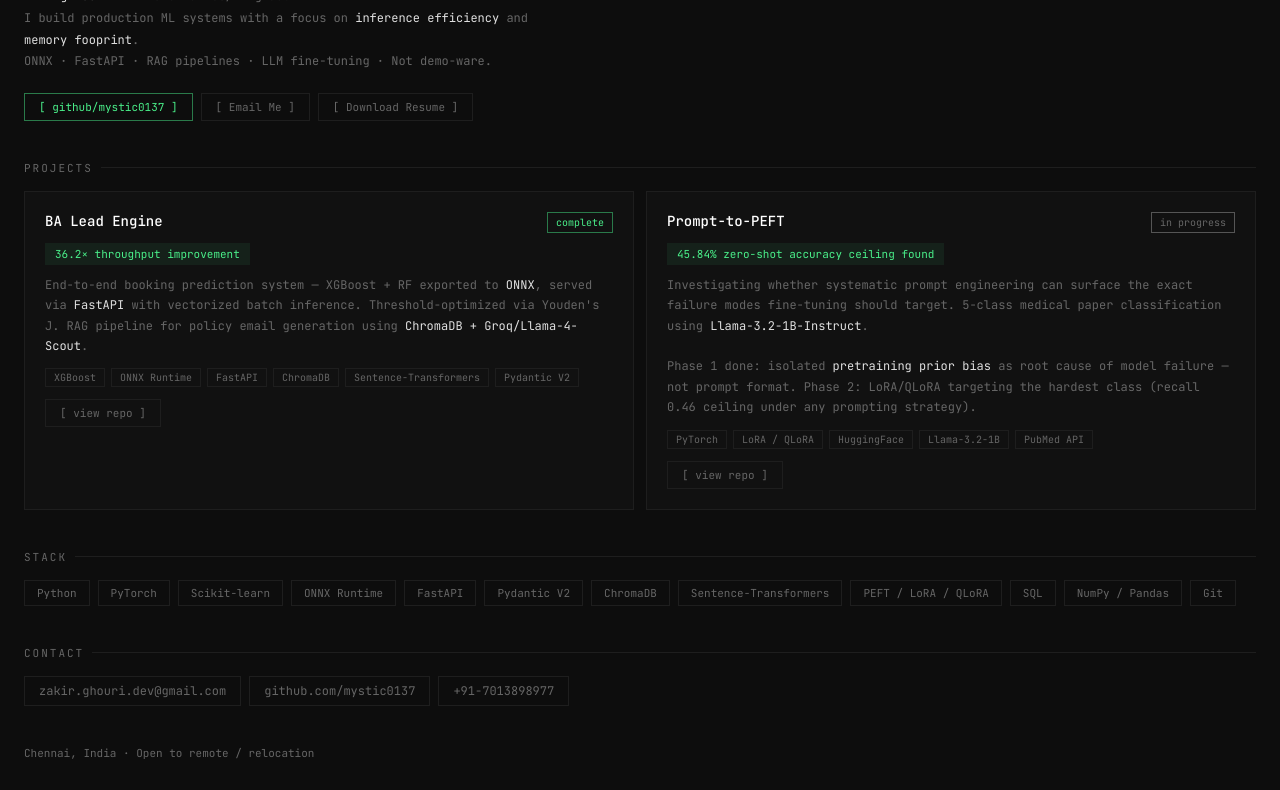
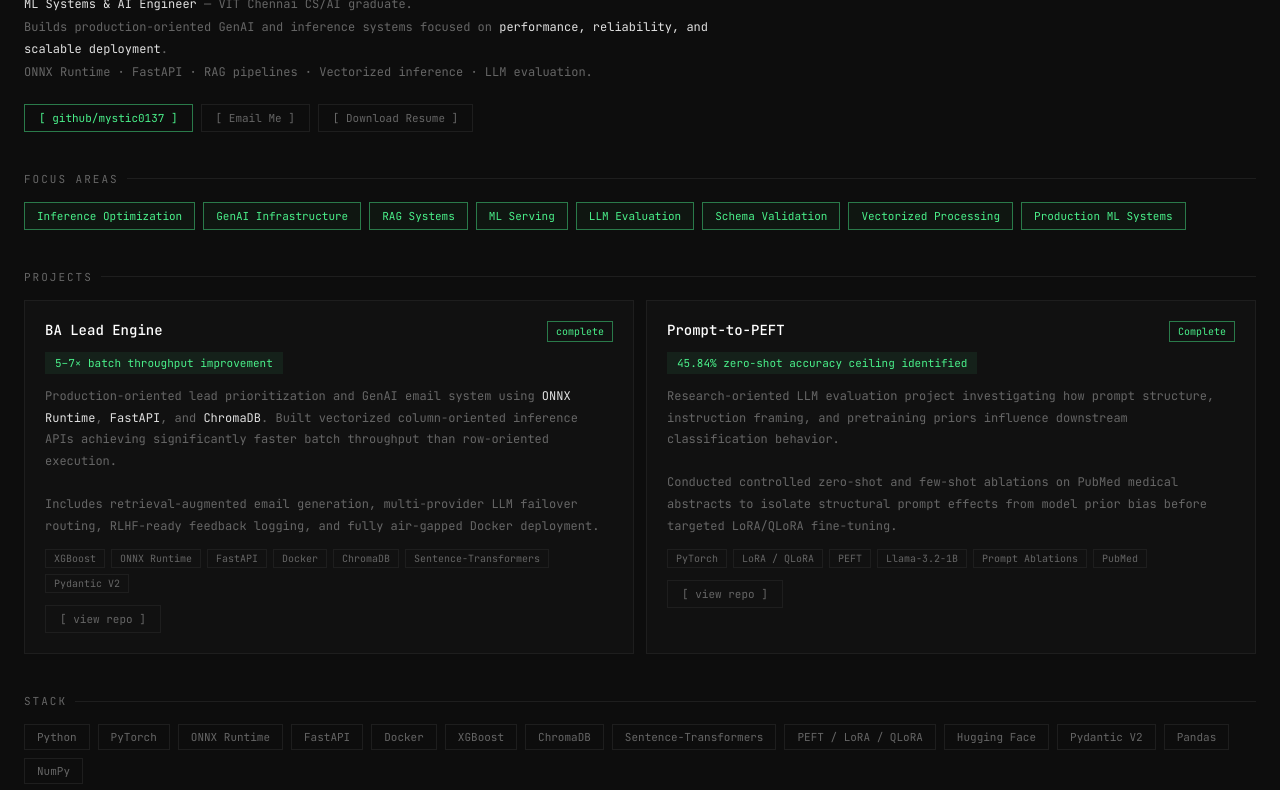
Before and after one commit to mystic0137/mystic0137.github.io, a plain HTML site: page index.html in a window 1280 px wide. Shown: the part 138-928 px from the top of the page. Drawn offline with Linux system fonts and the light colour scheme.

Commit message:
Updated porfolio website

```diff
--- a/index.html
+++ b/index.html
@@ -1,126 +1,447 @@
-
 <style>
   @import url('https://fonts.googleapis.com/css2?family=JetBrains+Mono:wght@400;500&display=swap');
-  *{box-sizing:border-box;margin:0;padding:0}
-  :root{--green:#4af08a;--dimgreen:#2a7a4a;--bg:#0d0d0d;--surface:#111;--border:#1e1e1e;--text:#e0e0e0;--muted:#666;--mono:'JetBrains Mono',monospace}
-  .wrap{background:var(--bg);color:var(--text);font-family:var(--mono);font-size:13px;padding:2rem 1.5rem;width:100%;max-width:none;margin:0;min-height:100vh;box-sizing:border-box}
-  .prompt{color:var(--green);font-size:12px;margin-bottom:2rem;display:flex;align-items:center;gap:8px}
-  .prompt::before{content:'>';color:var(--dimgreen)}
-  .blink{display:inline-block;width:8px;height:14px;background:var(--green);animation:blink 1s step-end infinite;vertical-align:middle}
-  @keyframes blink{0%,100%{opacity:1}50%{opacity:0}}
-  .section{margin-bottom:2.5rem}
-  .sec-label{color:var(--muted);font-size:11px;letter-spacing:2px;text-transform:uppercase;margin-bottom:1rem;display:flex;align-items:center;gap:8px}
-  .sec-label::after{content:'';flex:1;height:1px;background:var(--border)}
-  .hero-name{font-size:clamp(20px,4vw,32px);font-weight:500;color:#fff;line-height:1.2;margin-bottom:6px}
-  .hero-name span{color:var(--green)}
-  .hero-sub{color:var(--muted);font-size:12px;line-height:1.8;max-width:520px}
-  .hero-sub b{color:var(--text);font-weight:400}
-  .links{display:flex;flex-wrap:wrap;gap:8px;margin-top:1.25rem}
-  .link-btn{border:1px solid var(--border);color:var(--muted);padding:6px 14px;font-family:var(--mono);font-size:11px;text-decoration:none;transition:all .15s;cursor:pointer;background:transparent}
-  .link-btn:hover{border-color:var(--green);color:var(--green)}
-  .link-btn.primary{border-color:var(--dimgreen);color:var(--green)}
-  .cards{display:grid;grid-template-columns:repeat(auto-fit,minmax(280px,1fr));gap:12px}
-  .card{border:1px solid var(--border);padding:1.25rem;background:var(--surface);transition:border-color .15s}
-  .card:hover{border-color:var(--dimgreen)}
-  .card-top{display:flex;justify-content:space-between;align-items:flex-start;margin-bottom:10px}
-  .card-title{color:#fff;font-size:14px;font-weight:500}
-  .badge{font-size:10px;padding:3px 8px;border:1px solid;font-family:var(--mono)}
-  .badge.complete{border-color:var(--dimgreen);color:var(--green)}
-  .badge.wip{border-color:#555;color:var(--muted)}
-  .card-desc{color:var(--muted);font-size:12px;line-height:1.7;margin-bottom:12px}
-  .card-desc b{color:var(--text);font-weight:400}
-  .card-metric{display:inline-block;color:var(--green);font-size:11px;background:rgba(74,240,138,0.07);padding:4px 10px;margin-bottom:10px}
-  .tag-row{display:flex;flex-wrap:wrap;gap:6px;margin-top:8px}
-  .tag{font-size:10px;color:var(--muted);border:1px solid var(--border);padding:2px 8px}
-  .stack-grid{display:flex;flex-wrap:wrap;gap:8px}
-  .stack-item{font-size:11px;padding:5px 12px;border:1px solid var(--border);color:var(--muted);transition:all .15s}
-  .stack-item:hover{border-color:var(--green);color:var(--green)}
-  .contact-row{display:flex;flex-wrap:wrap;gap:8px}
-  .contact-item{font-size:12px;color:var(--muted);border:1px solid var(--border);padding:6px 14px;text-decoration:none;font-family:var(--mono);transition:all .15s}
-  .contact-item:hover{border-color:var(--green);color:var(--green)}
+
+  *{
+    box-sizing:border-box;
+    margin:0;
+    padding:0
+  }
+
+  :root{
+    --green:#4af08a;
+    --dimgreen:#2a7a4a;
+    --bg:#0d0d0d;
+    --surface:#111;
+    --border:#1e1e1e;
+    --text:#e0e0e0;
+    --muted:#666;
+    --mono:'JetBrains Mono',monospace
+  }
+
+  body{
+    background:var(--bg)
+  }
+
+  .wrap{
+    background:var(--bg);
+    color:var(--text);
+    font-family:var(--mono);
+    font-size:13px;
+    padding:2rem 1.5rem;
+    width:100%;
+    max-width:none;
+    margin:0 auto;
+    min-height:100vh;
+  }
+
+  .prompt{
+    color:var(--green);
+    font-size:12px;
+    margin-bottom:2rem;
+    display:flex;
+    align-items:center;
+    gap:8px
+  }
+
+  .prompt::before{
+    content:'>';
+    color:var(--dimgreen)
+  }
+
+  .blink{
+    display:inline-block;
+    width:8px;
+    height:14px;
+    background:var(--green);
+    animation:blink 1s step-end infinite;
+    vertical-align:middle
+  }
+
+  @keyframes blink{
+    0%,100%{opacity:1}
+    50%{opacity:0}
+  }
+
+  .section{
+    margin-bottom:2.5rem
+  }
+
+  .sec-label{
+    color:var(--muted);
+    font-size:11px;
+    letter-spacing:2px;
+    text-transform:uppercase;
+    margin-bottom:1rem;
+    display:flex;
+    align-items:center;
+    gap:8px
+  }
+
+  .sec-label::after{
+    content:'';
+    flex:1;
+    height:1px;
+    background:var(--border)
+  }
+
+  .hero-name{
+    font-size:clamp(22px,4vw,34px);
+    font-weight:500;
+    color:#fff;
+    line-height:1.2;
+    margin-bottom:10px
+  }
+
+  .hero-name span{
+    color:var(--green)
+  }
+
+  .hero-sub{
+    color:var(--muted);
+    font-size:12px;
+    line-height:1.9;
+    max-width:720px
+  }
+
+  .hero-sub b{
+    color:var(--text);
+    font-weight:400
+  }
+
+  .links{
+    display:flex;
+    flex-wrap:wrap;
+    gap:8px;
+    margin-top:1.25rem
+  }
+
+  .link-btn{
+    border:1px solid var(--border);
+    color:var(--muted);
+    padding:6px 14px;
+    font-family:var(--mono);
+    font-size:11px;
+    text-decoration:none;
+    transition:all .15s;
+    cursor:pointer;
+    background:transparent
+  }
+
+  .link-btn:hover{
+    border-color:var(--green);
+    color:var(--green)
+  }
+
+  .link-btn.primary{
+    border-color:var(--dimgreen);
+    color:var(--green)
+  }
+
+  .cards{
+    display:grid;
+    grid-template-columns:repeat(auto-fit,minmax(320px,1fr));
+    gap:12px
+  }
+
+  .card{
+    border:1px solid var(--border);
+    padding:1.25rem;
+    background:var(--surface);
+    transition:border-color .15s
+  }
+
+  .card:hover{
+    border-color:var(--dimgreen)
+  }
+
+  .card-top{
+    display:flex;
+    justify-content:space-between;
+    align-items:flex-start;
+    margin-bottom:10px
+  }
+
+  .card-title{
+    color:#fff;
+    font-size:14px;
+    font-weight:500
+  }
+
+  .badge{
+    font-size:10px;
+    padding:3px 8px;
+    border:1px solid;
+    font-family:var(--mono)
+  }
+
+  .badge.complete{
+    border-color:var(--dimgreen);
+    color:var(--green)
+  }
+
+  .card-desc{
+    color:var(--muted);
+    font-size:12px;
+    line-height:1.8;
+    margin-bottom:12px
+  }
+
+  .card-desc b{
+    color:var(--text);
+    font-weight:400
+  }
+
+  .card-metric{
+    display:inline-block;
+    color:var(--green);
+    font-size:11px;
+    background:rgba(74,240,138,0.07);
+    padding:4px 10px;
+    margin-bottom:12px
+  }
+
+  .tag-row{
+    display:flex;
+    flex-wrap:wrap;
+    gap:6px;
+    margin-top:8px
+  }
+
+  .tag{
+    font-size:10px;
+    color:var(--muted);
+    border:1px solid var(--border);
+    padding:2px 8px
+  }
+
+  .stack-grid{
+    display:flex;
+    flex-wrap:wrap;
+    gap:8px
+  }
+
+  .stack-item{
+    font-size:11px;
+    padding:5px 12px;
+    border:1px solid var(--border);
+    color:var(--muted);
+    transition:all .15s
+  }
+
+  .stack-item:hover{
+    border-color:var(--green);
+    color:var(--green)
+  }
+
+  .focus-grid{
+    display:flex;
+    flex-wrap:wrap;
+    gap:8px
+  }
+
+  .focus-item{
+    font-size:11px;
+    color:var(--green);
+    border:1px solid var(--dimgreen);
+    padding:6px 12px;
+    background:rgba(74,240,138,0.04)
+  }
+
+  .contact-row{
+    display:flex;
+    flex-wrap:wrap;
+    gap:8px
+  }
+
+  .contact-item{
+    font-size:12px;
+    color:var(--muted);
+    border:1px solid var(--border);
+    padding:6px 14px;
+    text-decoration:none;
+    font-family:var(--mono);
+    transition:all .15s
+  }
+
+  .contact-item:hover{
+    border-color:var(--green);
+    color:var(--green)
+  }
+
+  .footer{
+    color:var(--muted);
+    font-size:11px;
+    margin-top:1rem
+  }
 </style>
+
 <div class="wrap">
-  <div class="prompt">zakirulla@portfolio:~$ cat about.txt <span class="blink"></span></div>
+
+  <div class="prompt">
+    zakirulla@portfolio:~$ cat about.txt
+    <span class="blink"></span>
+  </div>
 
   <div class="section">
-    <div class="hero-name">Zakirulla Khan Ghouri<span>_</span></div>
+    <div class="hero-name">
+      Zakirulla Khan Ghouri<span>_</span>
+    </div>
+
     <div class="hero-sub">
-      <b>AI Engineer</b> — VIT Chennai CS/AI grad.<br>
-      I build production ML systems with a focus on <b>inference efficiency</b> and <b>memory fooprint</b>.<br>
-      ONNX · FastAPI · RAG pipelines · LLM fine-tuning · Not demo-ware.
+      <b>ML Systems & AI Engineer</b> — VIT Chennai CS/AI graduate.<br>
+      Builds production-oriented GenAI and inference systems focused on <b>performance, reliability, and scalable deployment</b>.<br>
+      ONNX Runtime · FastAPI · RAG pipelines · Vectorized inference · LLM evaluation.
     </div>
+
     <div class="links">
-      <a class="link-btn primary" href="https://github.com/mystic0137" target="_blank">[ github/mystic0137 ]</a>
-      <a class="link-btn" href="mailto:zakir.ghouri.dev@gmail.com">[ Email Me ]</a>
-      <a class="link-btn" href="https://drive.google.com/uc?export=download&id=1--nPJyKi3rimtgpYQq3mu3iRlTQHjYXJ" target="_blank">[ Download Resume ]</a>
+      <a class="link-btn primary" href="https://github.com/mystic0137" target="_blank">
+        [ github/mystic0137 ]
+      </a>
+
+      <a class="link-btn" href="mailto:zakir.ghouri.dev@gmail.com">
+        [ Email Me ]
+      </a>
+
+      <a class="link-btn" href="https://drive.google.com/file/d/12Jp-TeHYaTDb5sUx3M5jv3wSVwvJZ_7s/view?usp=sharing" target="_blank">
+        [ Download Resume ]
+      </a>
+    </div>
+  </div>
+
+  <div class="section">
+    <div class="sec-label">focus areas</div>
+
+    <div class="focus-grid">
+      <div class="focus-item">Inference Optimization</div>
+      <div class="focus-item">GenAI Infrastructure</div>
+      <div class="focus-item">RAG Systems</div>
+      <div class="focus-item">ML Serving</div>
+      <div class="focus-item">LLM Evaluation</div>
+      <div class="focus-item">Schema Validation</div>
+      <div class="focus-item">Vectorized Processing</div>
+      <div class="focus-item">Production ML Systems</div>
     </div>
   </div>
 
   <div class="section">
     <div class="sec-label">projects</div>
+
     <div class="cards">
+
       <div class="card">
+
         <div class="card-top">
           <div class="card-title">BA Lead Engine</div>
           <span class="badge complete">complete</span>
         </div>
-        <div class="card-metric">36.2× throughput improvement</div>
+
+        <div class="card-metric">
+          5–7× batch throughput improvement
+        </div>
+
         <div class="card-desc">
-          End-to-end booking prediction system — XGBoost + RF exported to <b>ONNX</b>, served via <b>FastAPI</b> with vectorized batch inference. Threshold-optimized via Youden's J. RAG pipeline for policy email generation using <b>ChromaDB + Groq/Llama-4-Scout</b>.
+          Production-oriented lead prioritization and GenAI email system using <b>ONNX Runtime</b>, <b>FastAPI</b>, and <b>ChromaDB</b>. Built vectorized column-oriented inference APIs achieving significantly faster batch throughput than row-oriented execution.<br><br>
+
+          Includes retrieval-augmented email generation, multi-provider LLM failover routing, RLHF-ready feedback logging, and fully air-gapped Docker deployment.
         </div>
+
         <div class="tag-row">
-          <span class="tag">XGBoost</span><span class="tag">ONNX Runtime</span><span class="tag">FastAPI</span><span class="tag">ChromaDB</span><span class="tag">Sentence-Transformers</span><span class="tag">Pydantic V2</span>
+          <span class="tag">XGBoost</span>
+          <span class="tag">ONNX Runtime</span>
+          <span class="tag">FastAPI</span>
+          <span class="tag">Docker</span>
+          <span class="tag">ChromaDB</span>
+          <span class="tag">Sentence-Transformers</span>
+          <span class="tag">Pydantic V2</span>
         </div>
+
         <div class="links" style="margin-top:12px">
-          <a class="link-btn" href="https://github.com/mystic0137/BA_Lead_Engine" target="_blank">[ view repo ]</a>
+          <a class="link-btn" href="https://github.com/mystic0137/BA_Lead_Engine" target="_blank">
+            [ view repo ]
+          </a>
         </div>
+
       </div>
+
       <div class="card">
+
         <div class="card-top">
           <div class="card-title">Prompt-to-PEFT</div>
-          <span class="badge wip">in progress</span>
+          <span class="badge complete">Complete</span>
         </div>
-        <div class="card-metric">45.84% zero-shot accuracy ceiling found</div>
+
+        <div class="card-metric">
+          45.84% zero-shot accuracy ceiling identified
+        </div>
+
         <div class="card-desc">
-          Investigating whether systematic prompt engineering can surface the exact failure modes fine-tuning should target. 5-class medical paper classification using <b>Llama-3.2-1B-Instruct</b>.<br><br>
-          Phase 1 done: isolated <b>pretraining prior bias</b> as root cause of model failure — not prompt format. Phase 2: LoRA/QLoRA targeting the hardest class (recall 0.46 ceiling under any prompting strategy).
+          Research-oriented LLM evaluation project investigating how prompt structure, instruction framing, and pretraining priors influence downstream classification behavior.<br><br>
+
+          Conducted controlled zero-shot and few-shot ablations on PubMed medical abstracts to isolate structural prompt effects from model prior bias before targeted LoRA/QLoRA fine-tuning.
         </div>
+
         <div class="tag-row">
-          <span class="tag">PyTorch</span><span class="tag">LoRA / QLoRA</span><span class="tag">HuggingFace</span><span class="tag">Llama-3.2-1B</span><span class="tag">PubMed API</span>
+          <span class="tag">PyTorch</span>
+          <span class="tag">LoRA / QLoRA</span>
+          <span class="tag">PEFT</span>
+          <span class="tag">Llama-3.2-1B</span>
+          <span class="tag">Prompt Ablations</span>
+          <span class="tag">PubMed</span>
         </div>
+
         <div class="links" style="margin-top:12px">
-          <a class="link-btn" href="https://github.com/mystic0137/LLM-finetuning" target="_blank">[ view repo ]</a>
+          <a class="link-btn" href="https://github.com/mystic0137/LLMFinetuning" target="_blank">
+            [ view repo ]
+          </a>
         </div>
+
       </div>
+
     </div>
   </div>
 
   <div class="section">
     <div class="sec-label">stack</div>
+
     <div class="stack-grid">
       <span class="stack-item">Python</span>
       <span class="stack-item">PyTorch</span>
-      <span class="stack-item">Scikit-learn</span>
       <span class="stack-item">ONNX Runtime</span>
       <span class="stack-item">FastAPI</span>
-      <span class="stack-item">Pydantic V2</span>
+      <span class="stack-item">Docker</span>
+      <span class="stack-item">XGBoost</span>
       <span class="stack-item">ChromaDB</span>
       <span class="stack-item">Sentence-Transformers</span>
       <span class="stack-item">PEFT / LoRA / QLoRA</span>
-      <span class="stack-item">SQL</span>
-      <span class="stack-item">NumPy / Pandas</span>
-      <span class="stack-item">Git</span>
+      <span class="stack-item">Hugging Face</span>
+      <span class="stack-item">Pydantic V2</span>
+      <span class="stack-item">Pandas</span>
+      <span class="stack-item">NumPy</span>
     </div>
   </div>
 
   <div class="section">
     <div class="sec-label">contact</div>
+
     <div class="contact-row">
-      <a class="contact-item" href="mailto:zakir.ghouri.dev@gmail.com">zakir.ghouri.dev@gmail.com</a>
-      <a class="contact-item" href="https://github.com/mystic0137" target="_blank">github.com/mystic0137</a>
-      <a class="contact-item" href="tel:+917013898977">+91-7013898977</a>
+
+      <a class="contact-item" href="mailto:zakir.ghouri.dev@gmail.com">
+        zakir.ghouri.dev@gmail.com
+      </a>
+
+      <a class="contact-item" href="https://github.com/mystic0137" target="_blank">
+        github.com/mystic0137
+      </a>
+
+      <a class="contact-item" href="tel:+917013898977">
+        +91-7013898977
+      </a>
+
     </div>
   </div>
 
-  <div style="color:var(--muted);font-size:11px;margin-top:1rem">Chennai, India · Open to remote / relocation</div>
+  <div class="footer">
+    Chennai, India · Open to remote / relocation
+  </div>
+
 </div>
```
